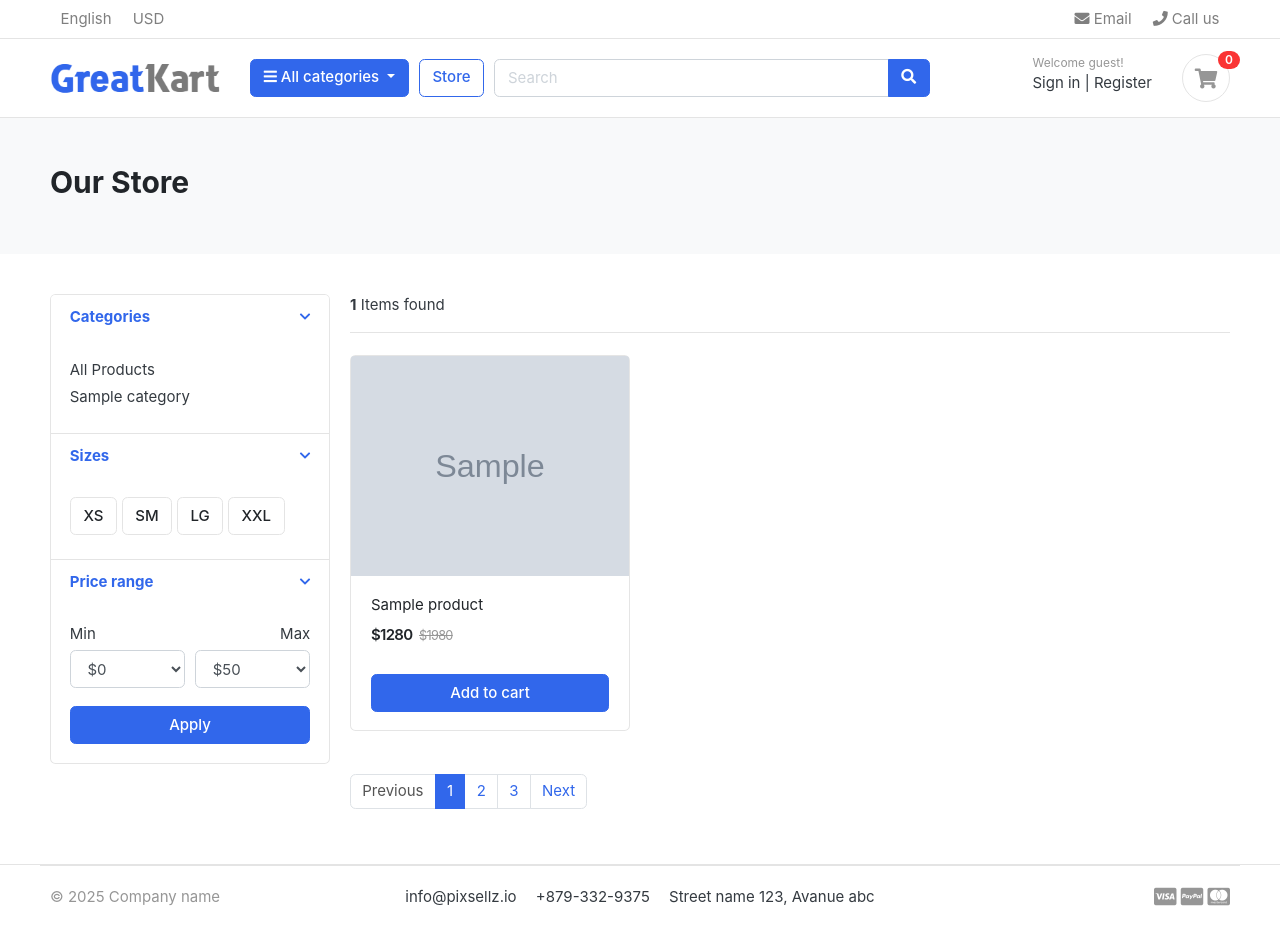
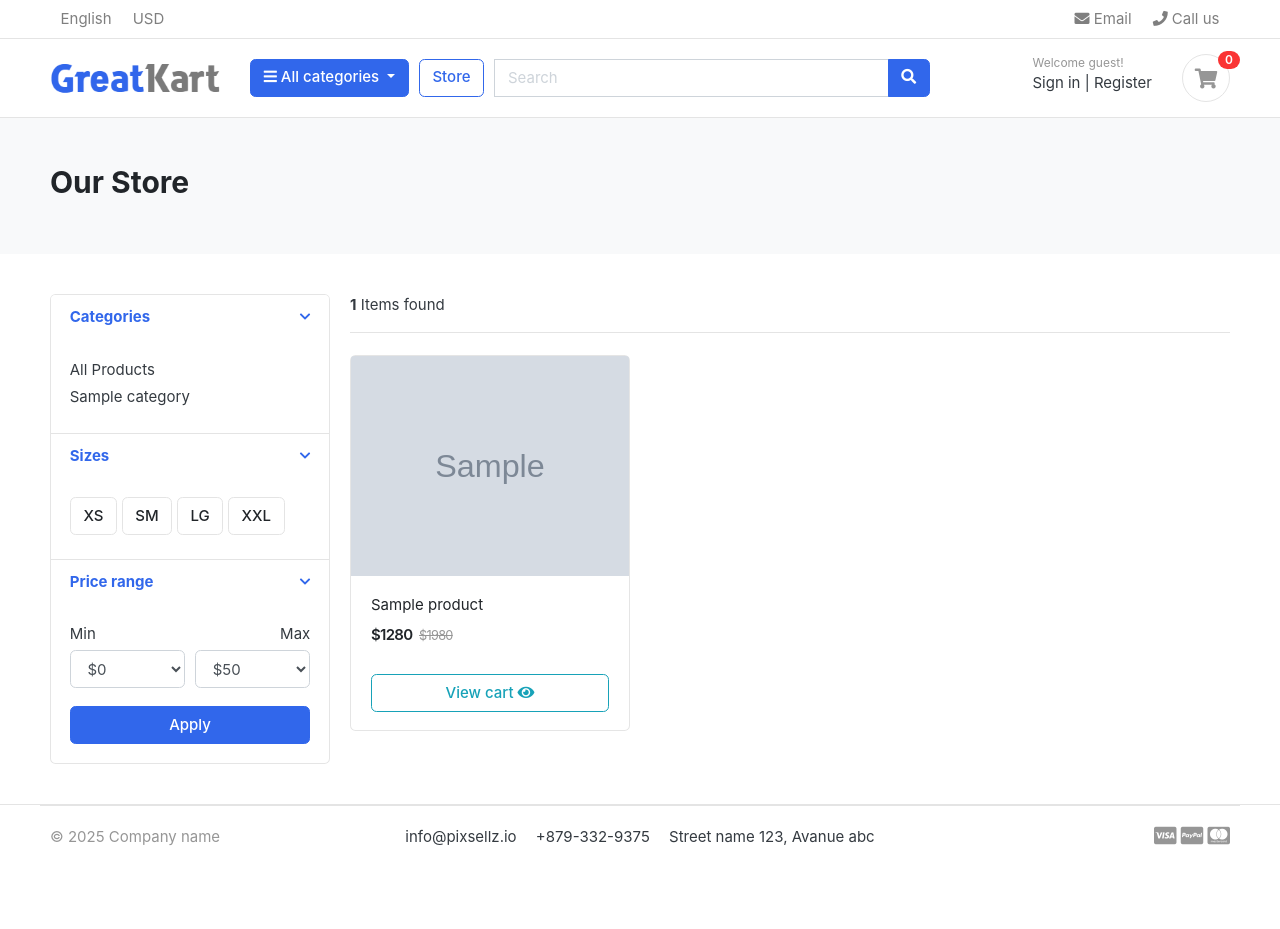
Before and after one commit to Erfan-Motallebi/django-ECommerce-website, a Django app: page /store/ in a window 1280 px wide. After the commit the page ends 869 px from the top, so only its background shows below. Run offline with Django 5.2, Linux system fonts and the light colour scheme; tables that the repository leaves empty hold one stand-in row (Sample ...); some libraries are stand-ins or nearby versions; some web fonts are replaced.

Commit message:
Feat: Paginator + Search functionalities

```diff
--- a/store/urls.py
+++ b/store/urls.py
@@ -1,7 +1,10 @@
 from django.urls import path
+
 from . import views
+
 urlpatterns = [
-    path('', view = views.store, name='store'),
-    path('<slug:category_slug>/', view = views.store, name='products_by_category'),
-    path('<slug:category_slug>/<slug:product_slug>/', view = views.product_detail, name='product_detail'),
+    path('', view=views.store, name='store'),
+    path('category/<slug:category_slug>/', view=views.store, name='products_by_category'),
+    path('category/<slug:category_slug>/<slug:product_slug>/', view=views.product_detail, name='product_detail'),
+    path('search/', view=views.search, name='search'),
 ]
--- a/store/views.py
+++ b/store/views.py
@@ -1,3 +1,5 @@
+from django.core.paginator import Paginator
+from django.db.models import Q
 from django.http import HttpRequest, HttpResponse
 from django.shortcuts import render, get_object_or_404
 
@@ -12,13 +14,19 @@ def store(request: HttpRequest, category_slug: str = None) -> HttpResponse:
     if category_slug is not None:
         category = get_object_or_404(Category, slug=category_slug)
         products = Product.objects.filter(category=category, is_available=True)
+        paginator = Paginator(products, 6)
+        page = request.GET.get('page')
+        paged_products = paginator.get_page(page)
         product_count = products.count()
     else:
         products = Product.objects.all().filter(is_available=True)
+        paginator = Paginator(products, 6)
+        page = request.GET.get('page')
+        paged_products = paginator.get_page(page)
         product_count = products.count()
 
     context = {
-        'products': products,
+        'products': paged_products,
         'product_count': product_count,
     }
     return render(request=request, template_name="store/store.html", context=context)
@@ -34,3 +42,25 @@ def product_detail(request: HttpRequest, category_slug: str, product_slug: str)
         'in_cart': in_cart,
     }
     return render(request=request, template_name="store/product_detail.html", context=context)
+
+
+def search(request: HttpRequest) -> HttpResponse:
+    products = {}
+    product_count = 0
+
+    if request.GET["keyword"]:
+        keyword = request.GET["keyword"]
+        products = Product.objects.filter(Q(product_name__icontains=keyword) | Q(description__icontains=keyword))
+    else:
+        products = Product.objects.all().filter(is_available=True)
+
+    paginator = Paginator(products, 6)
+    page = request.GET.get('page')
+    paged_products = paginator.get_page(page)
+    product_count = products.count()
+
+    context = {
+        'products': paged_products,
+        'product_count': product_count,
+    }
+    return render(request=request, template_name="store/store.html", context=context)
--- a/template/includes/navbar.html
+++ b/template/includes/navbar.html
@@ -75,13 +75,15 @@
 				<!-- col.// -->
 				<a href=" {% url 'store' %} " class="btn btn-outline-primary">Store</a>
 				<div class="col-lg col-md-6 col-sm-12 col">
-					<form action="#" class="search">
+					<form action="{% url 'search' %}" class="search" method="get">
 						<div class="input-group w-100">
+							{% csrf_token %}
 							<input
 									type="text"
 									class="form-control"
 									style="width: 60%"
 									placeholder="Search"
+									name="keyword"
 							/>
 
 							<div class="input-group-append">
--- a/template/store/store.html
+++ b/template/store/store.html
@@ -144,8 +144,10 @@
 												<del class="price-old">$1980</del>
 											</div> <!-- price-wrap.// -->
 										</div>
-										<a href="{% url 'add_cart' product_id=product.id %}"
-										   class="btn btn-block btn-primary">Add to cart</a>
+										<a href="{{ product.get_url }}"
+										   class="btn btn-block btn-outline-info">View cart
+											<i class="fas fa-eye"></i>
+										</a>
 									</figcaption>
 								</figure>
 							</div> <!-- col.// -->
@@ -154,16 +156,35 @@
 
 					</div> <!-- row end.// -->
 
-
-					<nav class="mt-4" aria-label="Page navigation sample">
-						<ul class="pagination">
-							<li class="page-item disabled"><a class="page-link" href="#">Previous</a></li>
-							<li class="page-item active"><a class="page-link" href="#">1</a></li>
-							<li class="page-item"><a class="page-link" href="#">2</a></li>
-							<li class="page-item"><a class="page-link" href="#">3</a></li>
-							<li class="page-item"><a class="page-link" href="#">Next</a></li>
-						</ul>
-					</nav>
+					{% if products.has_other_pages %}
+						<nav class="mt-4" aria-label="Page navigation sample">
+							<ul class="pagination">
+								{% if products.has_previous %}
+									<li class="page-item "><a class="page-link"
+									                          href="?page={{ products.previous_page_number }}">Previous</a>
+									</li>
+								{% else %}
+									<li class="page-item disabled"><a class="page-link"
+									                                  href="?page=1">Previous</a>
+									</li>
+								{% endif %}
+								{% for i in products.paginator.page_range %}
+									{% if products.number == i %}
+										<li class="page-item active"><a class="page-link" href="#">{{ i }}</a></li>
+									{% else %}
+										<li class="page-item"><a class="page-link" href="?page={{ i }}">{{ i }}</a></li>
+									{% endif %}
+								{% endfor %}
+								{% if products.has_next %}
+									<li class="page-item"><a class="page-link"
+									                         href="?page={{ products.next_page_number }}">Next</a></li>
+								{% else %}
+									<li class="page-item disabled"><a class="page-link"
+									                                  href="#">Next</a></li>
+								{% endif %}
+							</ul>
+						</nav>
+					{% endif %}
 
 				</main> <!-- col.// -->
 
```
